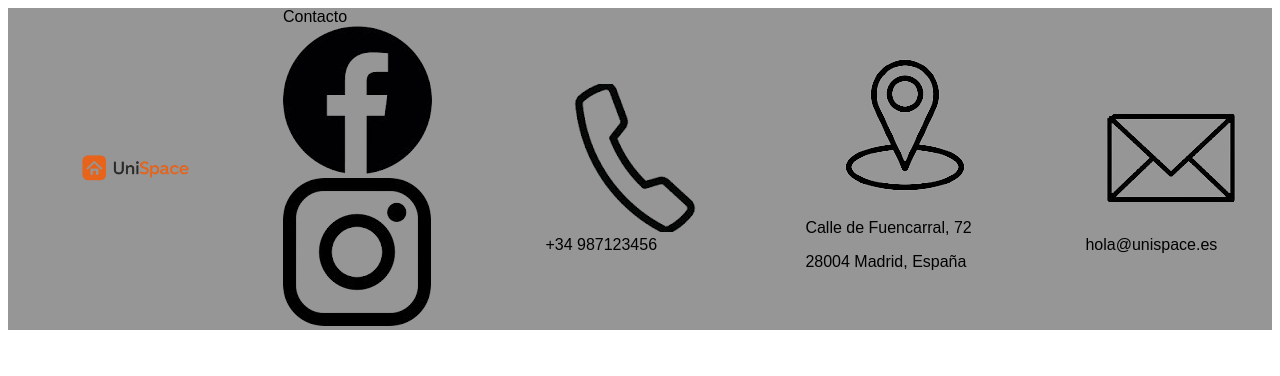
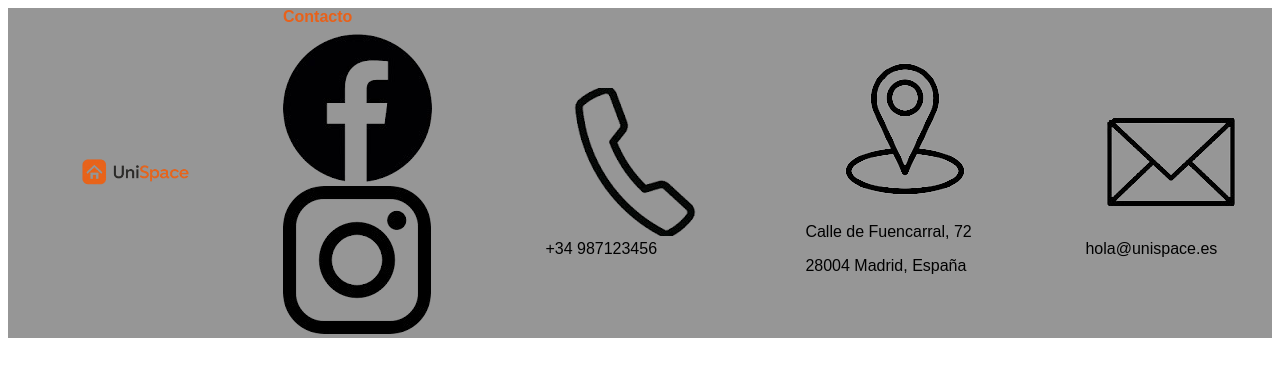
Before and after one commit to wfhgdev/Grupo3-La-Inmobiliaria, a React (Vite) app: page / in a window 1280 px wide. Shown: the top 376 px of the page. Built offline with nearby package versions, Linux system fonts and the light colour scheme.

Commit message:
git commit -m "style(footer): add layout for contact section and social icons"

```diff
--- a/src/components/footer/Footer.css
+++ b/src/components/footer/Footer.css
@@ -17,3 +17,13 @@
   height: 128px;
   object-fit: contain;
 }
+.footer-section-social {
+  display: flex;
+  flex-direction: column;
+  gap: 8px;
+}
+.footer-title {
+  color: #E8611A;
+  font-weight: bold;
+  font-size: 16px;
+}
```
